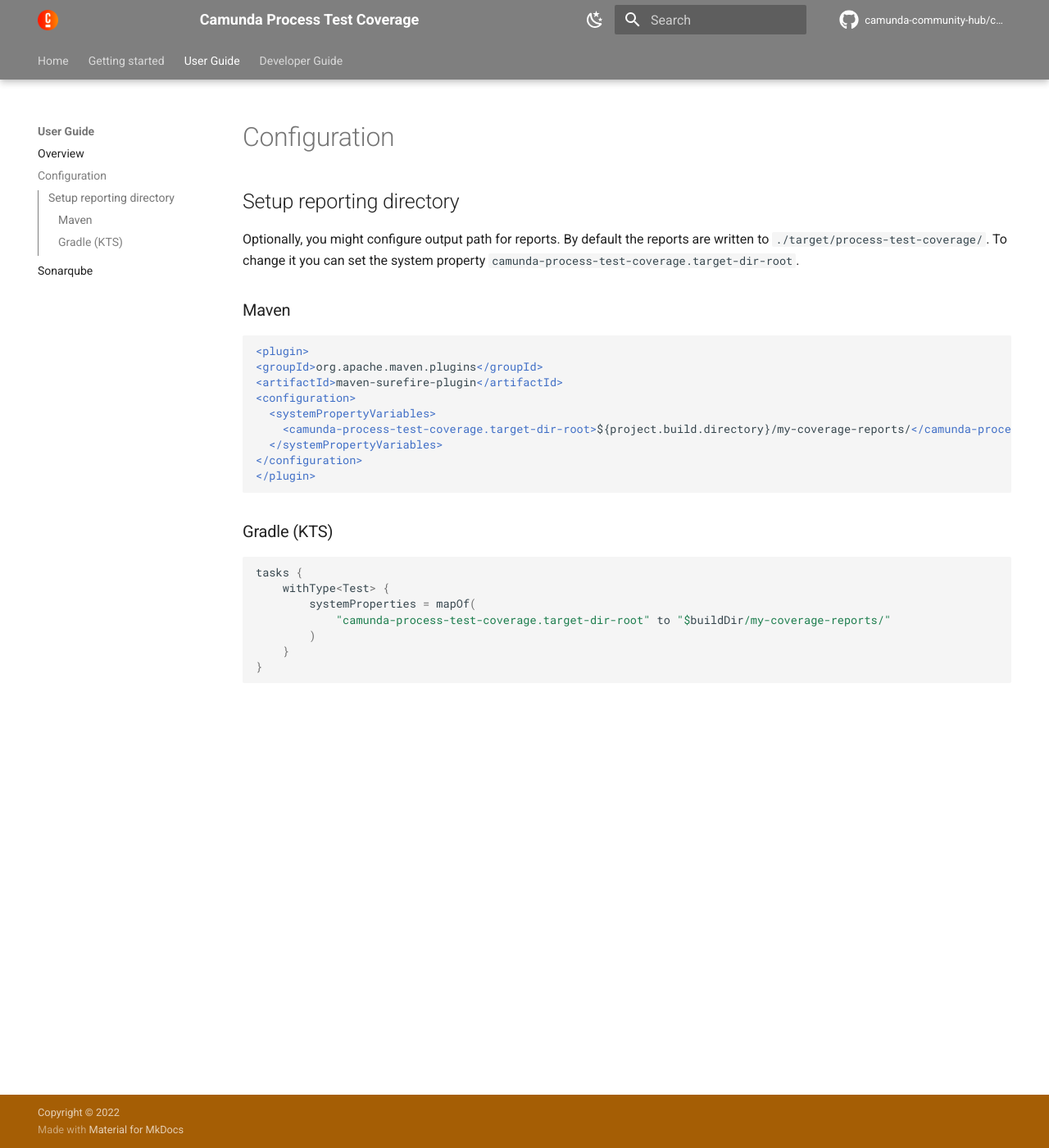
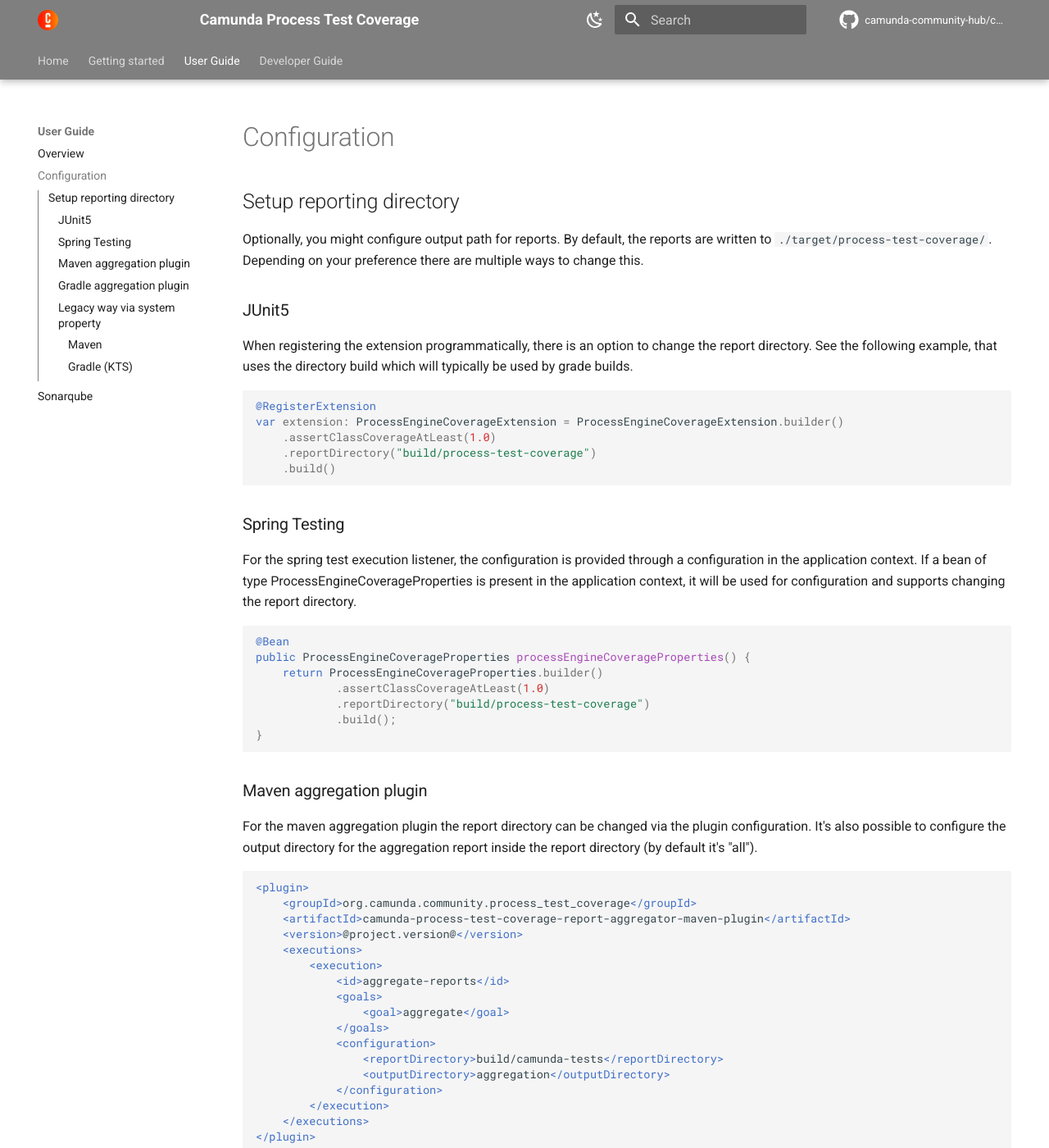
Before and after one commit to camunda-community-hub/camunda-process-test-coverage, an MkDocs documentation site: the page built from docs/user-guide/configuration.md, in a window 1280 px wide and 1400 px high. Shown: the whole window at 82% size. Built offline with MkDocs 1.6.1 and Material for MkDocs 9.7.7, drawn with Linux system fonts in a browser that asks for light colours; comment, search, counter and statistics services are not loaded; the version menu is left out; some of the changed text lies outside the part shown.

Commit message:
bug: #586 add test for maven mojo and add documentation for feature

````diff
--- a/docs/user-guide/configuration.md
+++ b/docs/user-guide/configuration.md
@@ -1,8 +1,84 @@
 ## Setup reporting directory
 
-Optionally, you might configure output path for reports. By default the reports are written to `./target/process-test-coverage/`. To change it you can set the system property `camunda-process-test-coverage.target-dir-root`.
+Optionally, you might configure output path for reports. By default, the reports are written to `./target/process-test-coverage/`.
+Depending on your preference there are multiple ways to change this.
 
-### Maven
+### JUnit5
+
+When registering the extension programmatically, there is an option to change the report directory.
+See the following example, that uses the directory build which will typically be used by grade builds.
+
+```kotlin
+@RegisterExtension
+var extension: ProcessEngineCoverageExtension = ProcessEngineCoverageExtension.builder()
+    .assertClassCoverageAtLeast(1.0)
+    .reportDirectory("build/process-test-coverage")
+    .build()
+```
+
+### Spring Testing
+
+For the spring test execution listener, the configuration is provided through a configuration in the application context.
+If a bean of type ProcessEngineCoverageProperties is present in the application context, it will be used for configuration
+and supports changing the report directory.
+
+```java
+@Bean
+public ProcessEngineCoverageProperties processEngineCoverageProperties() {
+    return ProcessEngineCoverageProperties.builder()
+            .assertClassCoverageAtLeast(1.0)
+            .reportDirectory("build/process-test-coverage")
+            .build();
+}
+```
+
+### Maven aggregation plugin
+
+For the maven aggregation plugin the report directory can be changed via the plugin configuration. It's also
+possible to configure the output directory for the aggregation report inside the report directory (by default it's "all").
+
+```xml
+<plugin>
+    <groupId>org.camunda.community.process_test_coverage</groupId>
+    <artifactId>camunda-process-test-coverage-report-aggregator-maven-plugin</artifactId>
+    <version>@project.version@</version>
+    <executions>
+        <execution>
+            <id>aggregate-reports</id>
+            <goals>
+                <goal>aggregate</goal>
+            </goals>
+            <configuration>
+                <reportDirectory>build/camunda-tests</reportDirectory>
+                <outputDirectory>aggregation</outputDirectory>
+            </configuration>
+        </execution>
+    </executions>
+</plugin>
+```
+
+### Gradle aggregation plugin
+
+For the gradle plugin it's also possible to change the report directory as well as the output directory for the
+aggregation report.
+This can be done via an extension setting in the gradle build file.
+
+```groovy
+plugins {
+    id 'org.camunda.community.process_test_coverage.report-aggregator'
+}
+
+aggregateProcessTestCoverage {
+    reportDirectory = 'build/camunda-tests'
+    outputDirectory = 'aggregation'
+}
+```
+
+### Legacy way via system property
+
+We still support the old way to configure the reporting directory via system property `camunda-process-test-coverage.target-dir-root`.
+
+#### Maven
 ```xml
 <plugin>
 <groupId>org.apache.maven.plugins</groupId>
@@ -15,7 +91,7 @@ Optionally, you might configure output path for reports. By default the reports
 </plugin>
 ```
 
-### Gradle (KTS)
+#### Gradle (KTS)
 ```kotlin
 tasks {
     withType<Test> {
````
Also changed, not shown: 4 other files.
